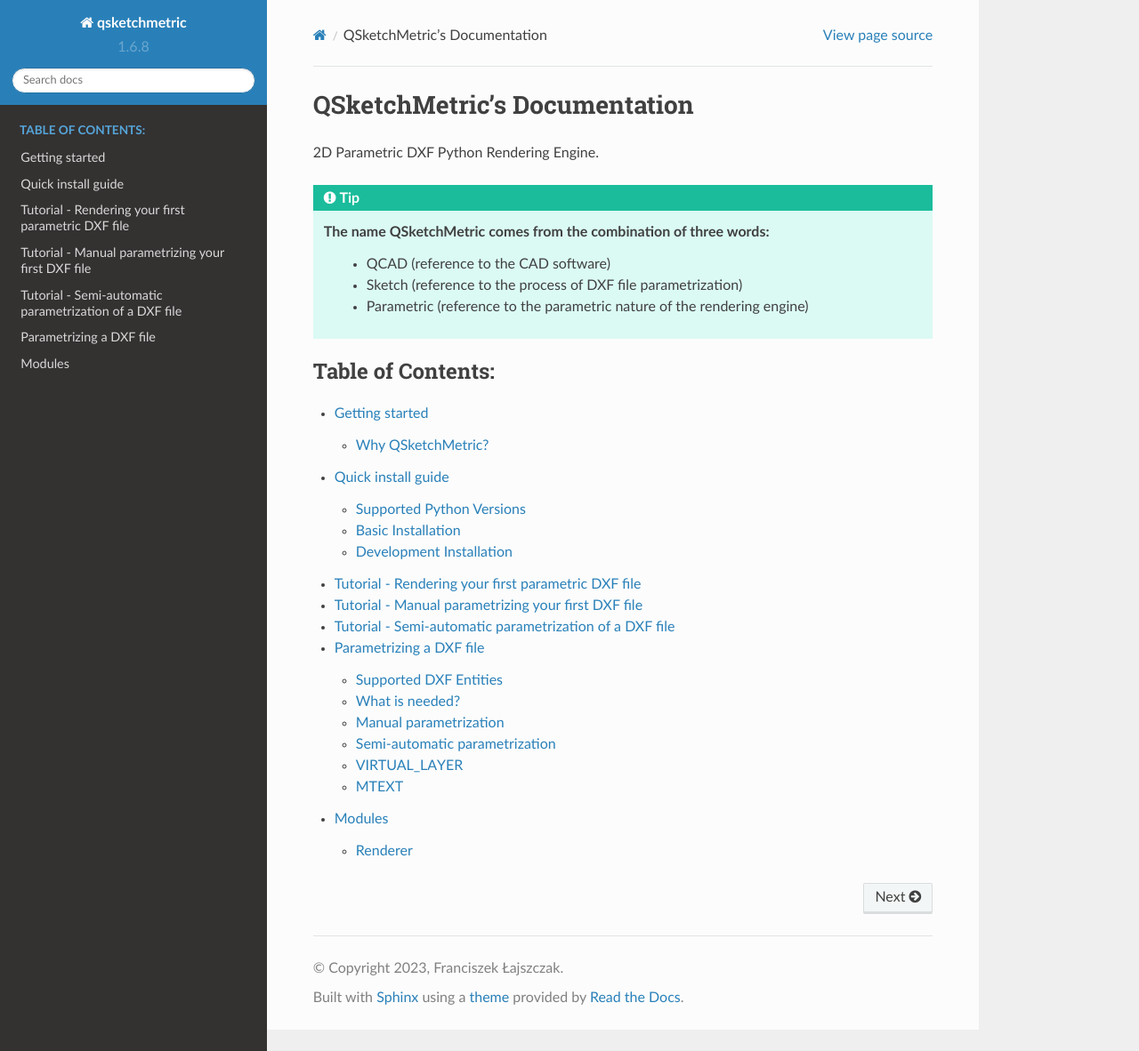
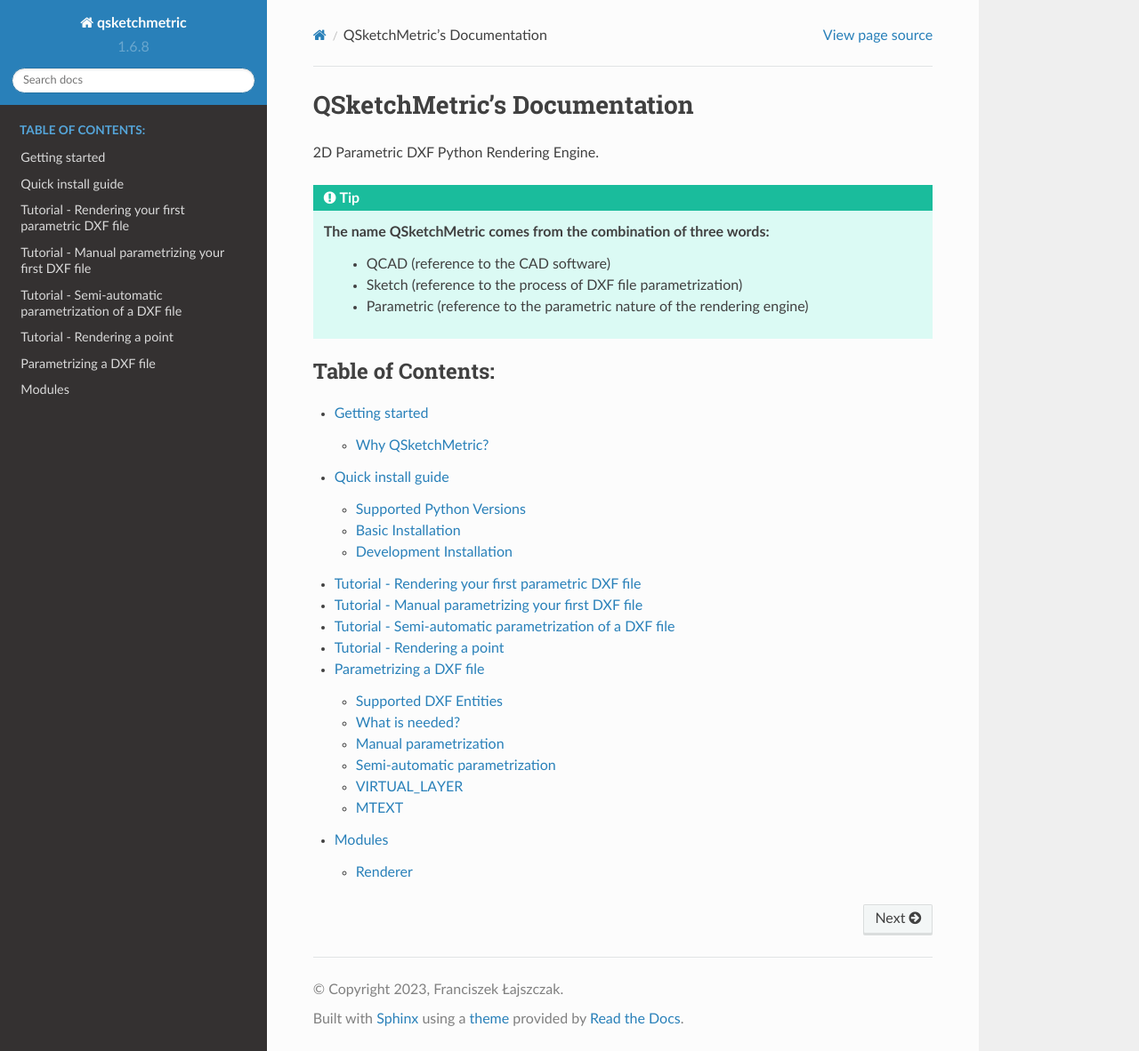
Before and after one commit to MadScrewdriver/qsketchmetric, a Sphinx documentation site: the page built from docs/index.rst, in a window 1280 px wide and 1182 px high. Shown: the whole window at 89% size. Built offline with Sphinx 7.4.7 and the Read the Docs theme 2.0.0, drawn with Linux system fonts in a browser that asks for light colours; formulas are drawn with MathJax 3.

Commit message:
Tutorial on point rendering

```diff
--- a/docs/index.rst
+++ b/docs/index.rst
@@ -24,6 +24,7 @@
    tutorials/Rendering your first parametric DXF file.rst
    tutorials/Parametrizing your first DXF file.rst
    tutorials/Semi-automatic parametrization of a DXF file.rst
+   tutorials/Rendering a point.rst
 
    parametrization
    modules
```
